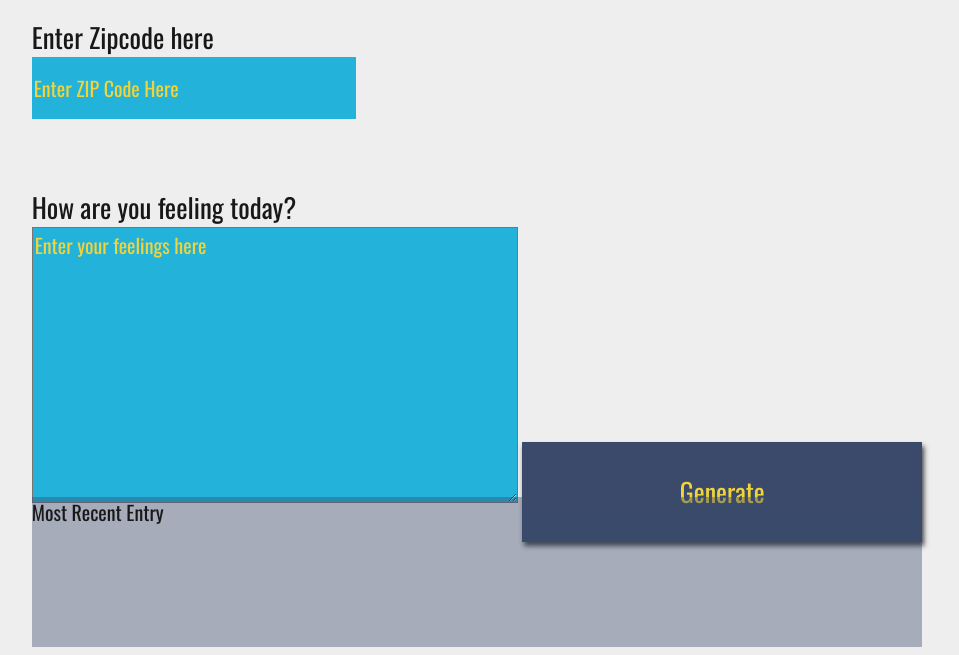
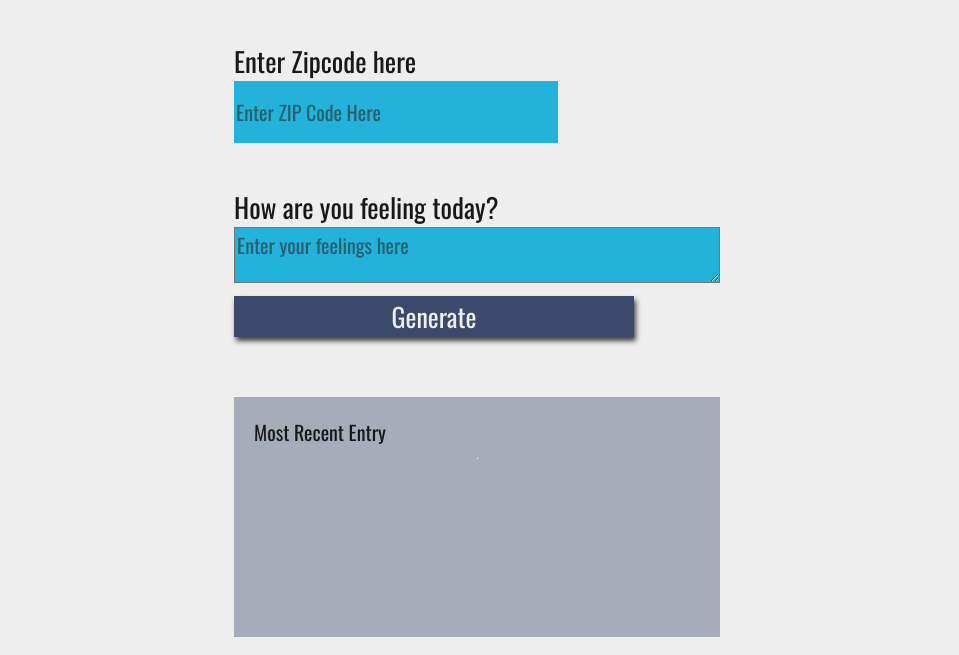
Before and after one commit to ryanfrayser/udc-capstone, a plain HTML site: page website/index.html in a window 1280 px wide. Shown: the part 161-816 px from the top of the page, without its empty margins (163-1122 px from the left). Drawn offline with nearby package versions, Linux system fonts and the light colour scheme; a web font is replaced by a local one.

Commit message:
Add page styling.

```diff
--- a/website/index.html
+++ b/website/index.html
@@ -9,7 +9,7 @@
  <body>
 <div id = "app">
   <div class ="holder headline">
-    Weather Journal App
+   <h1> Weather Journal App</h1>
   </div>
   <div class ="holder zip">
     <label for="zip">Enter Zipcode here</label>
@@ -17,11 +17,12 @@
   </div>
   <div class ="holder feel">
     <label for="feelings">How are you feeling today?</label>
-    <textarea class= "myInput" id="feelings" placeholder="Enter your feelings here" rows="9" cols="50"></textarea>
+    <textarea class= "myInput" id="feelings" placeholder="Enter your feelings here" rows="3" cols="50"></textarea>
     <button id="generate" type = "submit"> Generate </button>
   </div>
   <div class ="holder entry">
     <div class = "title">Most Recent Entry</div>
+    <hr>
    <div id = "entryHolder">
     <div id = "date"></div>
    <div id = "temp"></div>
--- a/website/style.css
+++ b/website/style.css
@@ -6,34 +6,44 @@ body{
 #app{
     display: grid;
     grid-auto-rows: minmax(150px, auto);
-    /* grid-template-columns:  */
-    height:100vh;
+    height:60vh;
     background: #eeeeee;
     color: #181818;
     justify-content: center;
     grid-gap: 1em;
     font-size: 20px;
     font-family: 'Oswald', sans-serif;
+    margin: auto;
 }
 
 .holder{
+    display: flex;
+    flex-direction: column;
+    justify-content: center;
 
 }
 
 .entry{
     background: rgba(59, 74, 107, .4);
+    padding: 1em;
+    margin-top: 2em;
+    height: 200px;
+    justify-content: flex-start;
 }
 
 #entryHolder{
-
+    display: flex;
+    flex-direction: column;
 }
 
 #date{
-
+    font-size:.75em;
+    font-style: italic;
 }
 
 #temp{
-
+font-size: 2em;
+font-weight: bold;
 }
 
 #content{
@@ -44,7 +54,7 @@ body{
 
 }
 .title{
-
+justify-self: start;
 }
 
 /*  Basic Styling To Override Default For Basic HTML Elements */
@@ -58,7 +68,7 @@ input{
     height: 60px;
     width: 320px;
     background:#22b2da;
-    color: #f0d43a;
+    color: #2b2b2b;
     font-size: 20px;
     font-family: 'Oswald', sans-serif;
     border: none;
@@ -66,21 +76,24 @@ input{
 
 button{
     width: 400px;
-    height: 100px;
+    height: 50px;
     background: #3b4a6b;
-    color: #f0d43a;
+    color: #eeeeee;
     font-size: 26px;
     font-family: 'Oswald', sans-serif;
     border: none;
     box-shadow: 2px 4px 5px #444;
+    cursor: pointer;
+    margin-top: .5em;
 }
+
 h1{
-    font-size: 36px;
+    font-size: 50px;
 }
 
 textarea{
     background:#22b2da;
-    color: #f0d43a;
+    color: #2b2b2b;
     font-size: 20px;
     font-family: 'Oswald', sans-serif;
 }
@@ -93,19 +106,19 @@ button:focus {
 }
 /* Style for Placeholder Text*/
 ::placeholder { /* Firefox, Chrome, Opera */
-    color: #f0d43a;
+    color: #2b2b2b9c;
     font-family: 'Oswald', sans-serif;
 
 }
 
 :-ms-input-placeholder { /* Internet Explorer 10-11 */
-    color: #f0d43a;
+    color: #2b2b2b9c;
     font-family: 'Oswald', sans-serif;
 
 }
 
 ::-ms-input-placeholder { /* Microsoft Edge */
-    color: #f0d43a;
+    color: #2b2b2b9c;
     font-family: 'Oswald', sans-serif;
 
 }
```
